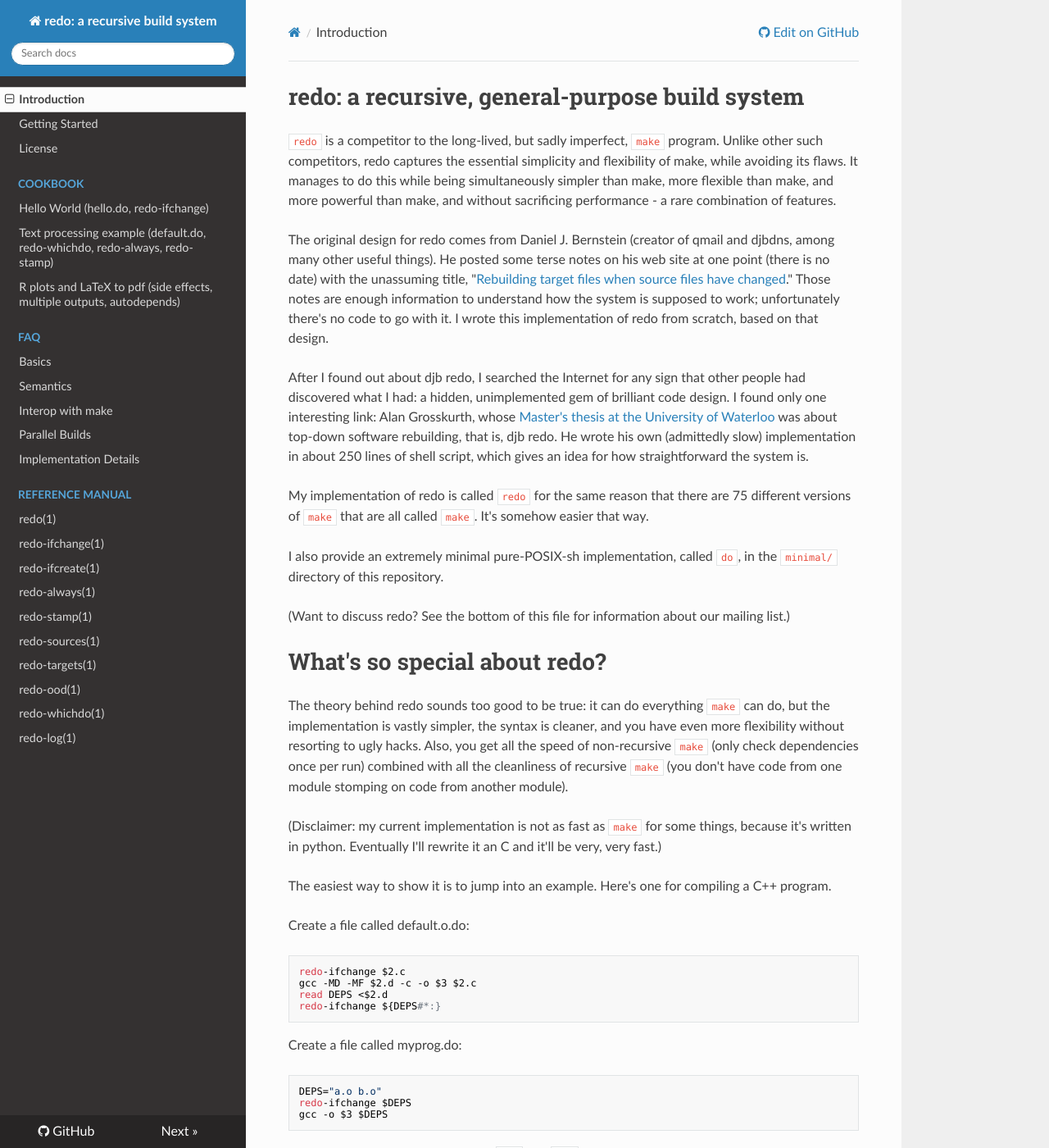
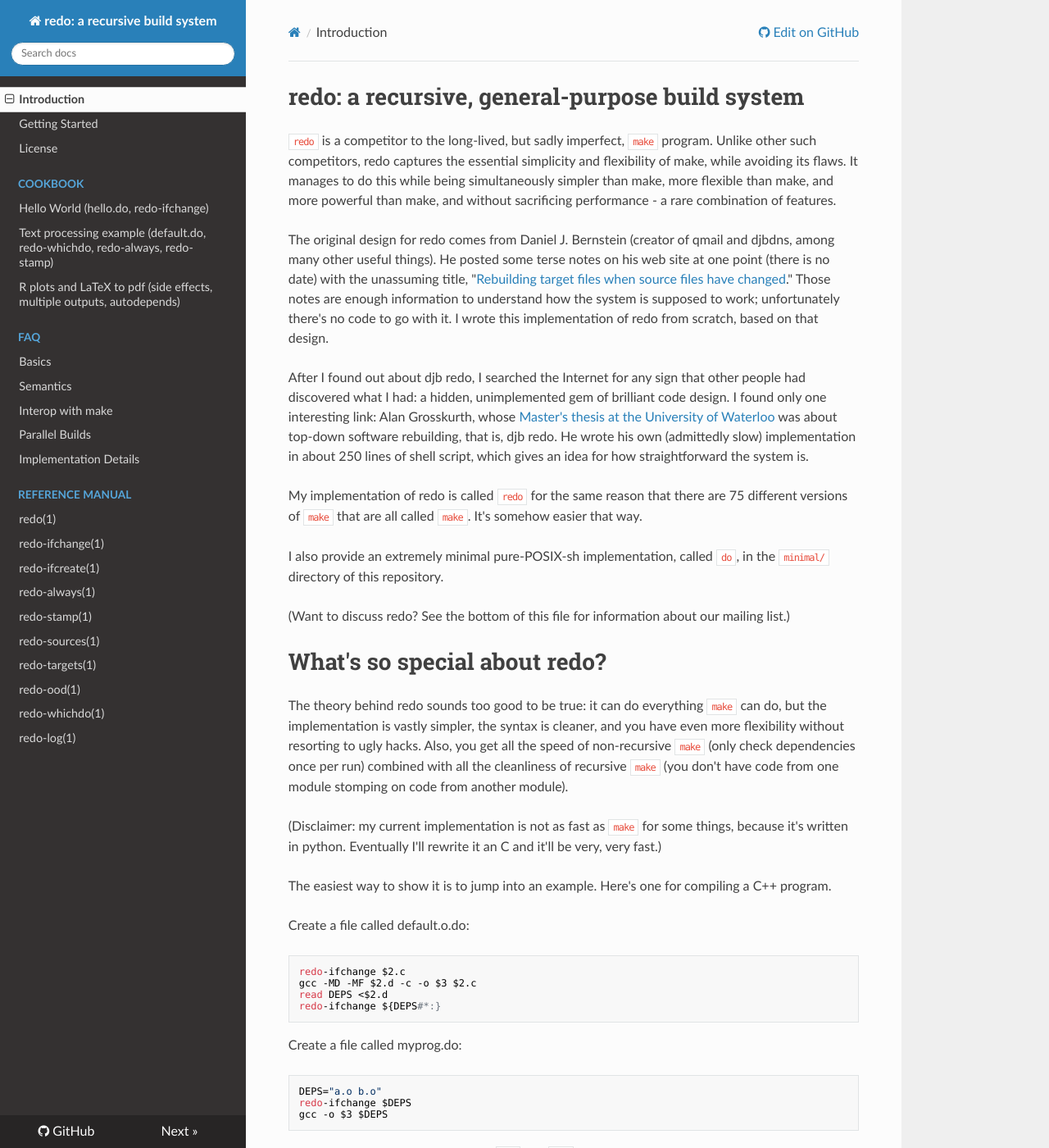
Before and after one commit to apenwarr/redo, an MkDocs documentation site: the page built from Documentation/index.md, in a window 1280 px wide and 1400 px high. Shown: the whole window at 82% size. Built offline with MkDocs 1.6.1, drawn with Linux system fonts in a browser that asks for light colours; nearby versions of some CDN libraries; old or Windows-style settings are respelled for this version of MkDocs.

Commit message:
Docs: format inline <code> blocks better.
It seems like we're using these differently than most readthedocs.org
users.  Remove the borders and padding so they work better inline, and
prevent confusing word wraps.

```diff
--- /dev/null
+++ b/Documentation/extra_style.css
@@ -0,0 +1,8 @@
+p code {
+    border: 0;
+    padding: 0 2px 0 2px;
+    font-size: 100%;
+    white-space: nowrap;
+    color: #a04040;
+    letter-spacing: -1px;
+}
--- a/mkdocs.yml
+++ b/mkdocs.yml
@@ -7,6 +7,8 @@
 edit_uri: edit/master/Documentation
 extra_javascript:
   - fetchcode.js
+extra_css:
+  - extra_style.css
 
 pages:
   - Introduction: index.md
```
